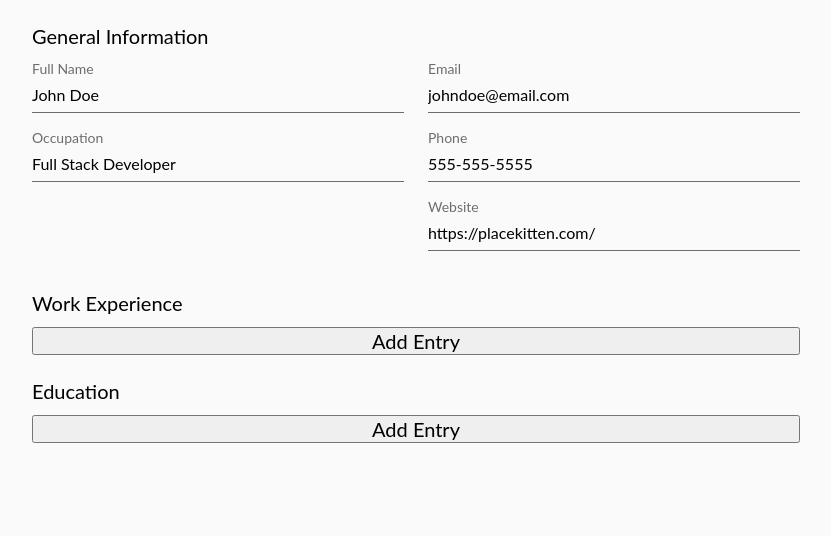
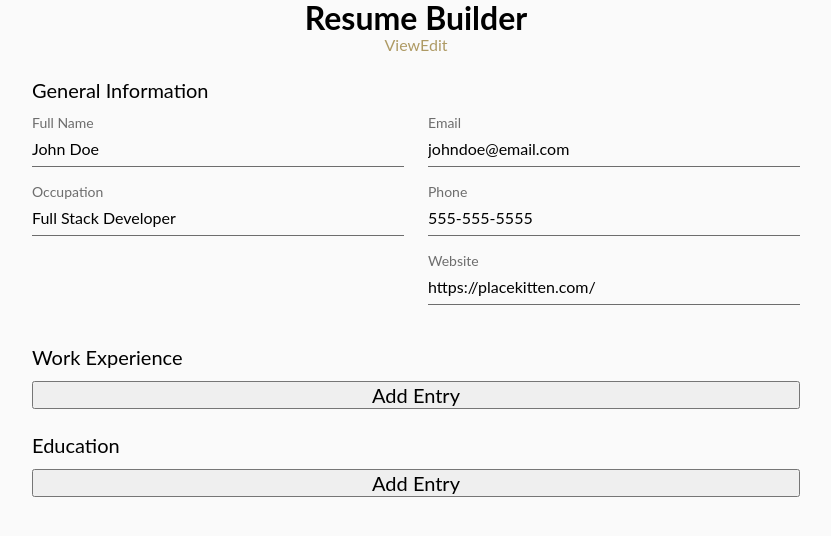
Before and after one commit to ewoknock/cv-generator, a React (Vite) app: page /cv-generator/form in a window 1280 px wide. Shown: the top 536 px of the page, without its empty margins (224-1055 px from the left). Built offline with nearby package versions, Linux system fonts and the light colour scheme.

Commit message:
Adds in react-router-dom and implements navbar to swap between viewing and editing resume'

```diff
--- a/package.json
+++ b/package.json
@@ -25,6 +25,7 @@
     "eslint-plugin-react-hooks": "^4.6.0",
     "eslint-plugin-react-refresh": "^0.4.6",
     "gh-pages": "^6.1.1",
+    "react-router-dom": "^6.23.0",
     "vite": "^5.2.0"
   }
 }
--- /dev/null
+++ b/src/components/ErrorPage.jsx
@@ -0,0 +1,16 @@
+import { useRouteError } from "react-router-dom";
+
+export default function ErrorPage() {
+  const error = useRouteError();
+  console.error(error);
+
+  return (
+    <div id="error-page">
+      <h1>Oops!</h1>
+      <p>Sorry, an unexpected error has occurred.</p>
+      <p>
+        <i>{error.statusText || error.message}</i>
+      </p>
+    </div>
+  );
+}
--- /dev/null
+++ b/src/components/Header.jsx
@@ -0,0 +1,15 @@
+import { NavLink } from "react-router-dom"
+
+function Header() {
+    return (
+        <header>
+            <h1>Resume Builder</h1>
+            <nav>
+                <NavLink to={"/cv-generator"}>View</NavLink>
+                <NavLink to={"/cv-generator/form"}>Edit</NavLink>
+            </nav>
+        </header>
+    )
+}
+
+export default Header
--- a/src/main.jsx
+++ b/src/main.jsx
@@ -1,10 +1,33 @@
 import React from 'react'
 import ReactDOM from 'react-dom/client'
-import App from './components/App.jsx'
+import {
+  createBrowserRouter,
+  RouterProvider,
+} from 'react-router-dom'
+import Root from './routes/Root.jsx'
+import ErrorPage from './components/ErrorPage.jsx'
+import Form from './components/Form.jsx'
 import './index.css'
+
+const router = createBrowserRouter([
+  {
+    path: "/cv-generator/",
+    element: <Root />,
+    errorElement: <ErrorPage />,
+    children: [
+      //{ index: true, element: <View /> },
+      {
+        path: "form",
+        element: <Form />,
+      },
+    ],
+  },
+
+]);
+
 
 ReactDOM.createRoot(document.getElementById('root')).render(
   <React.StrictMode>
-    <App />
+    <RouterProvider router={router} />
   </React.StrictMode>,
 )
--- a/src/components/App.jsx
+++ b/src/routes/Root.jsx
@@ -1,18 +1,20 @@
 import { useState } from 'react'
+import { Outlet } from 'react-router-dom'
 import { DataProvider } from '../contexts/DataContext'
-import Form from './Form'
-import '../styles/App.css'
+import Header from '../components/Header.jsx'
+import '../styles/Root.css'
 
-function App() {
+function Root() {
   const [count, setCount] = useState(0)
 
   return (
     <>
+      <Header />
       <DataProvider>
-        <Form />
+        <Outlet />
       </DataProvider>
     </>
   )
 }
 
-export default App
+export default Root
```
Also changed, not shown: src/styles/Root.css (renamed from src/styles/App.css), 1 other file (tests, documents, lock files or other folders).
